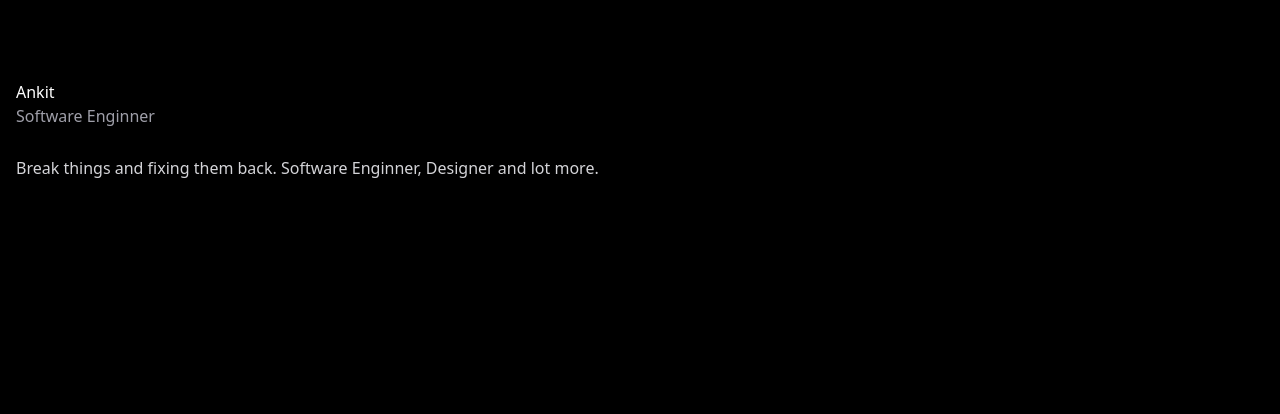
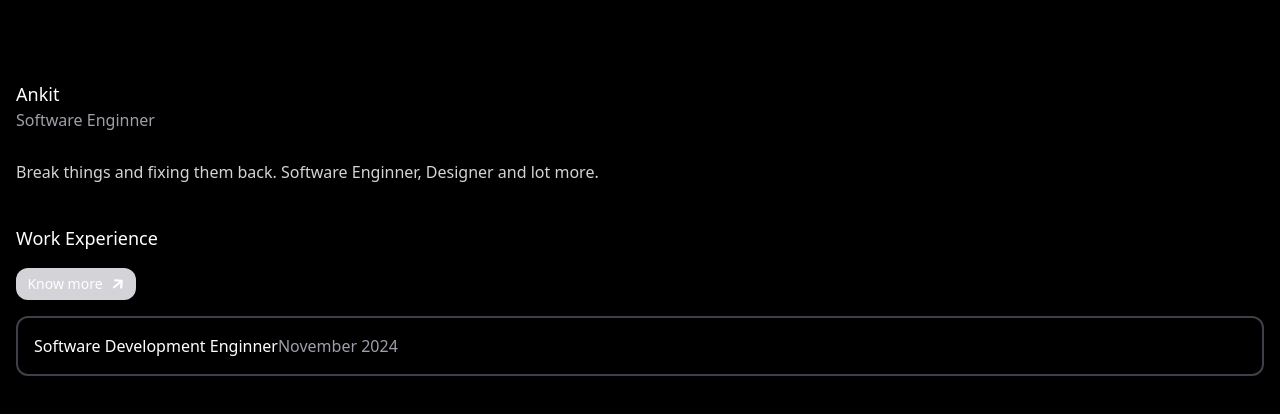
Before and after one commit to ankitsensei/ankitbhagat-portfolio, a React (Vite) app: page / in a window 1280 px wide. Shown: the top 414 px of the page. Built offline with nearby package versions, Linux system fonts and the light colour scheme.

Commit message:
added react-icons dependency and updated App component with experience section

```diff
--- a/package.json
+++ b/package.json
@@ -13,6 +13,7 @@
     "@tailwindcss/vite": "^4.0.9",
     "react": "^19.0.0",
     "react-dom": "^19.0.0",
+    "react-icons": "^5.5.0",
     "tailwindcss": "^4.0.9"
   },
   "devDependencies": {
--- a/src/App.tsx
+++ b/src/App.tsx
@@ -1,4 +1,6 @@
 import React from 'react'
+import { FaArrowRight } from "react-icons/fa";
+
 
 const App = () => {
   return (
@@ -6,10 +8,20 @@ const App = () => {
       <div className='px-4 h-full flex flex-col pt-20'>
         <div className='flex flex-col gap-7'>
           <div>
-            <p>Ankit</p>
+            <p className='text-lg'>Ankit</p>
             <p className='text-zinc-400'>Software Enginner</p>
           </div>
           <p className='text-zinc-300'>Break things and fixing them back. Software Enginner, Designer and lot more.</p>
+        </div>
+        <div className='mt-10 flex flex-col gap-4'>
+          <h1 className='text-lg'>Work Experience</h1>
+          <button className='flex justify-center items-center gap-2 text-sm w-30 h-8 rounded-xl bg-zinc-300'>Know more<FaArrowRight className='rotate-320'/></button>
+          <div className='border-2 border-zinc-700 rounded-xl w-full'>
+            <div className='flex m-2 p-2'>
+              <h2>Software Development Enginner</h2>
+              <p className='text-zinc-400'>November 2024</p>
+            </div>
+          </div>
         </div>
       </div>
     </div>
```
Also changed, not shown: 1 other file (tests, documents, lock files or other folders).
